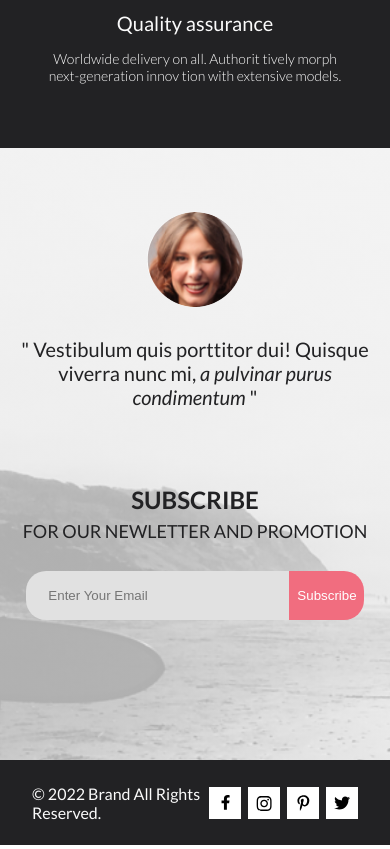
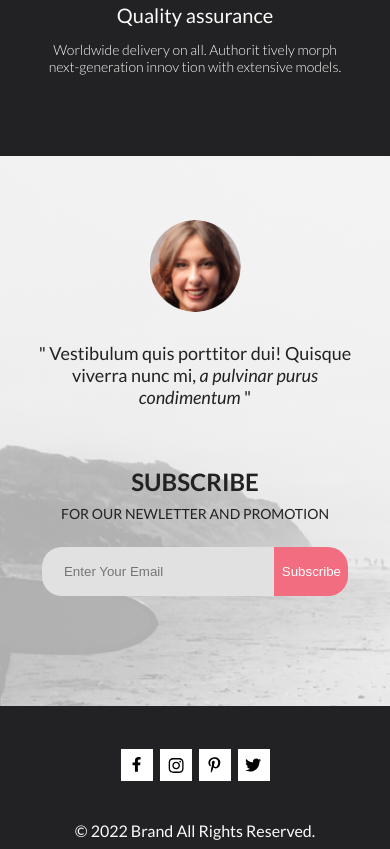
Before and after one commit to igor-rodin/html-css-homeworks, a plain HTML site: page fashion/index.html in a window 390 px wide. Shown: the part 6107-6956 px from the top of the page. Drawn offline with Linux system fonts and the light colour scheme.

Commit message:
Done mobile layout

```diff
--- a/fashion/style.css
+++ b/fashion/style.css
@@ -699,7 +699,7 @@ body {
     }
 }
 
-@media (max-width: 768px) {
+@media (max-width: 767px) {
     .header-content {
         padding: 18px 16px;
     }
@@ -764,4 +764,69 @@ body {
     .products__catalog {
         margin-bottom: 40px;
     }
+
+    .features {
+        padding-bottom: 81px;
+    }
+
+    .features-content {
+        gap: 47px;
+    }
+
+    .feature:nth-of-type(1)>.feature__image {
+        margin-bottom: 27px;
+    }
+
+    .feature:nth-of-type(2)>.feature__image {
+        margin-bottom: 18px;
+    }
+
+    .feature:nth-of-type(3)>.feature__image {
+        margin-bottom: 24px;
+    }
+
+    .feature__title {
+        margin-bottom: 15px;
+    }
+
+    .subscribe {
+        padding-bottom: 110px;
+    }
+
+    .subscribe-content {
+        gap: 60px;
+    }
+
+    .subscribe-info__image {
+        width: 92px;
+    }
+
+    .subscribe-info__text {
+        font-size: 18px;
+        max-width: 350px;
+        padding-bottom: 0;
+    }
+
+    .subscribe-form__title {
+        margin-bottom: 22px;
+    }
+
+    .subscribe-form__title__down {
+        font-size: 14px;
+    }
+
+    .subscribe-form-input {
+        padding-right: 12%;
+    }
+
+    .footer {
+        padding-top: 43px;
+        padding-bottom: 9px;
+    }
+
+    .footer-content {
+        flex-direction: column-reverse;
+        align-items: center;
+        gap: 40px;
+    }
 }
```
